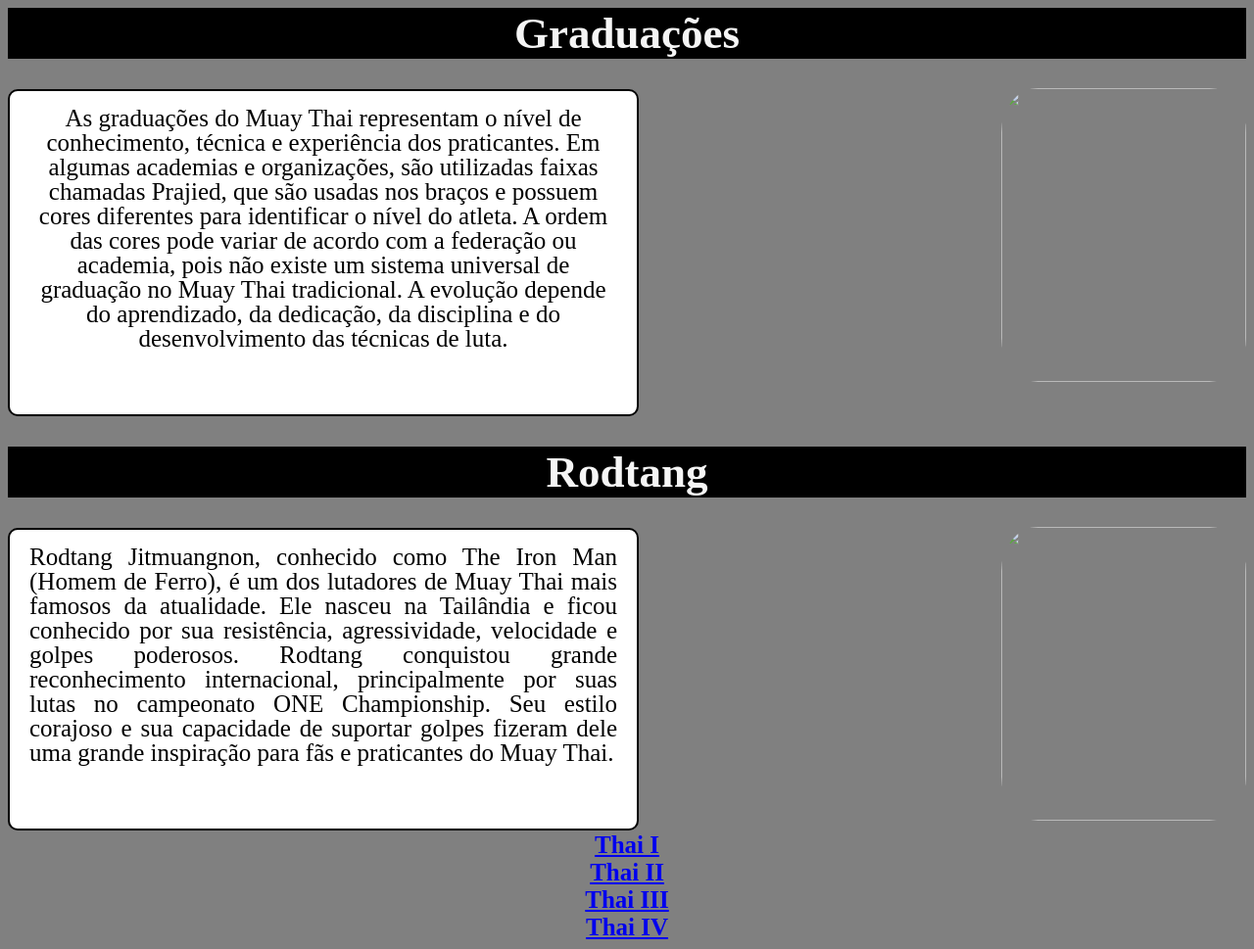
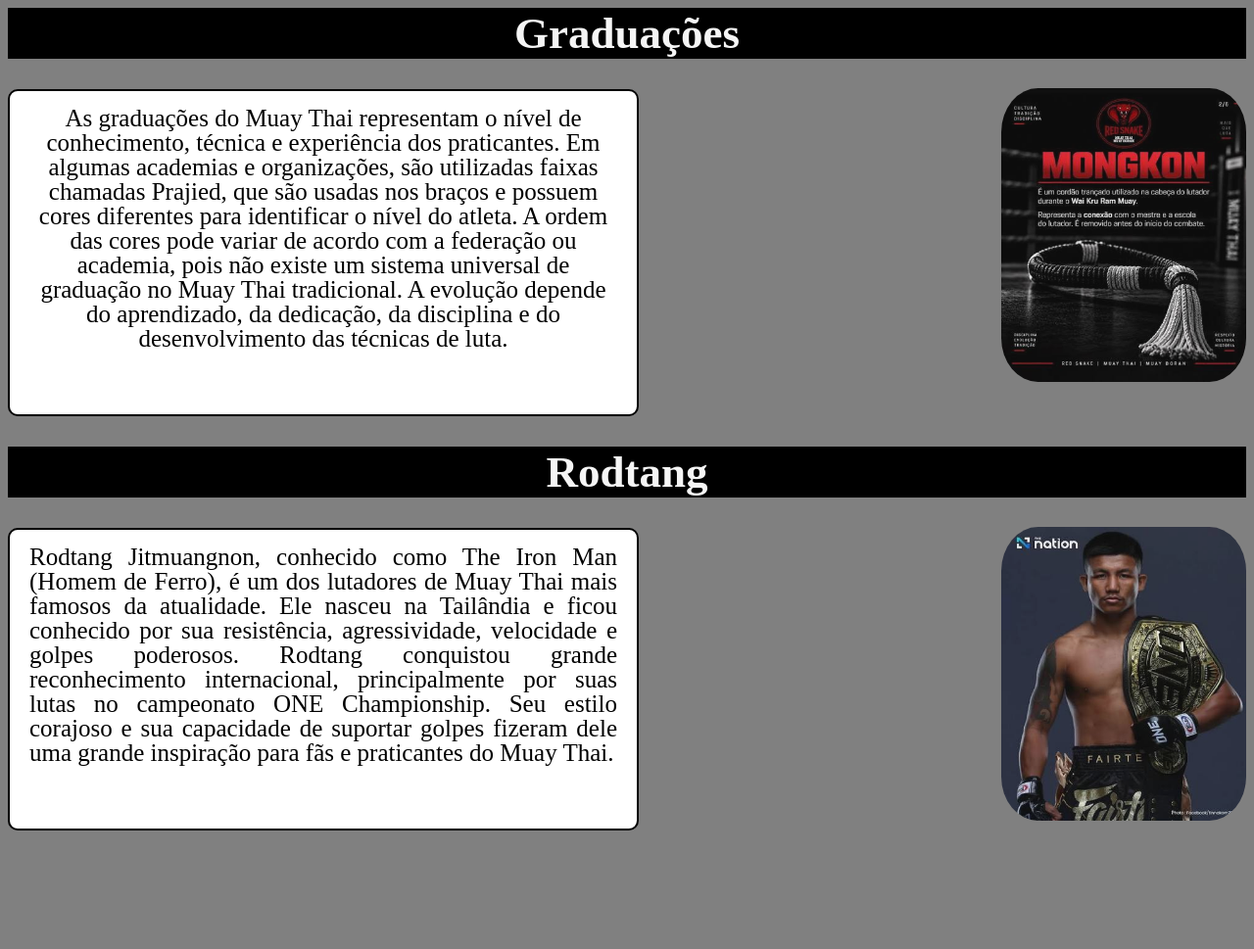
Before and after one commit to igorpyetro/artesmarciais, a plain HTML site: page thai5.html in a window 1280 px wide. Shown: the whole page at 98% size. After the commit the page ends 857 px from the top, so only its background shows below. Drawn offline with Linux system fonts and the light colour scheme.

Commit message:
Update thai5.html

```diff
--- a/thai5.html
+++ b/thai5.html
@@ -50,7 +50,7 @@ background-color:black;
 
 <h1> <center> Graduações </center> </h1>
 
-<img class="figura" src="figurasite/imagem9.jpeg" align="right">
+<img class="figura" src="imagem9.jpeg" align="right">
 
 <div class="boxed">
 
@@ -61,7 +61,7 @@ background-color:black;
 
 <h1> <center> Rodtang </center> </h1>
 
-<img class="figura" src="figurasite/imagem55.jpeg" align="right">
+<img class="figura" src="imagem55.jpeg" align="right">
 
 <div class="boxed">
 
@@ -69,10 +69,6 @@ background-color:black;
 
 </div>
 
-<center> <a href="thai.html" target="Página 1"> <b> Thai I</b> </a> <br> </center>
-<center> <a href="thai2.html" target="Página 1"> <b> Thai II</b> </a> <br> </center>
-<center> <a href="thai3.html" target="Página 1"> <b> Thai III</b> </a> <br> </center>
-<center> <a href="thai4.html" target="Página 1"> <b> Thai IV</b> </a> <br> </center>
 
 </body>
 </html>
```
